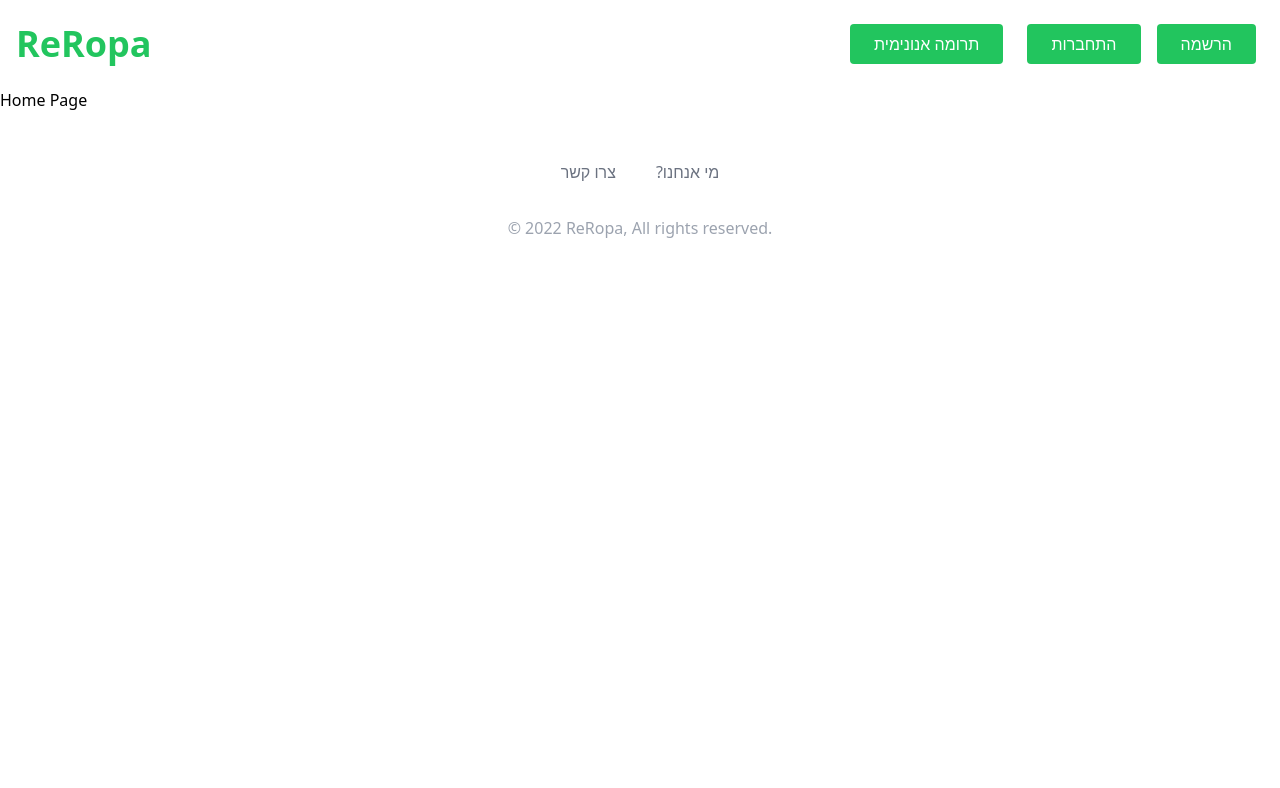
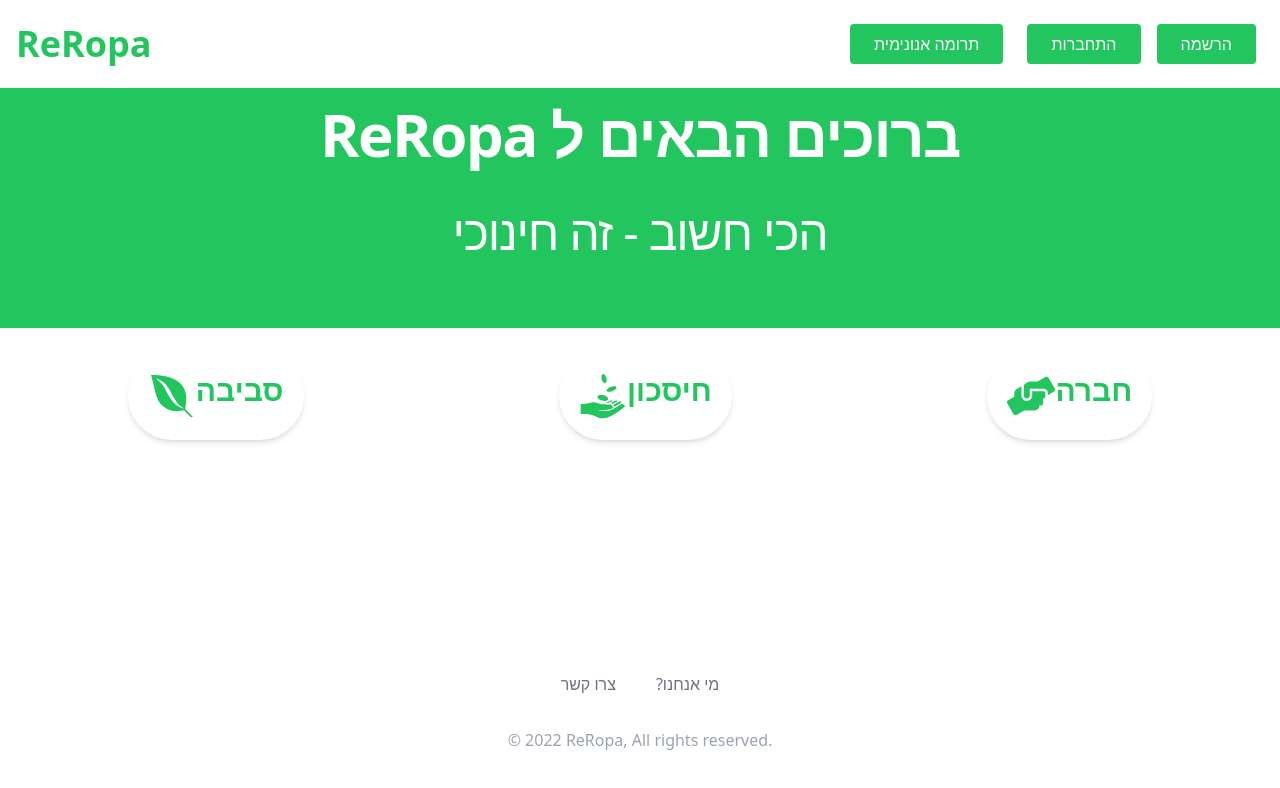
Before and after one commit to ReRopa2022/ReRopaClient, a React (Create React App) app: page / in a window 1280 px wide. Shown: the top 788 px of the page. Built offline with nearby package versions, Linux system fonts and the light colour scheme.

Commit message:
homeNfooter

```diff
--- a/package.json
+++ b/package.json
@@ -14,6 +14,7 @@
     "react": "^18.2.0",
     "react-dom": "^18.2.0",
     "react-hook-form": "^7.41.0",
+    "react-icons": "^4.7.1",
     "react-redux": "^8.0.5",
     "react-router-dom": "^6.4.3",
     "react-scripts": "^5.0.1",
--- a/src/components/Footer.js
+++ b/src/components/Footer.js
@@ -3,7 +3,7 @@
 
 const Footer = () => {
   return (
-    <section className="bg-white">
+    <section className="bg-white w-full bottom-0 fixed flex justify-center z-[100]">
       <div className="max-w-screen-xl px-4 py-12 mx-auto space-y-8 overflow-hidden sm:px-6 lg:px-8">
         <nav className="flex flex-wrap justify-center -mx-5 -my-2">
           <div className="px-5 py-2">
--- a/src/pages/Home.js
+++ b/src/pages/Home.js
@@ -1,7 +1,46 @@
 import React from "react";
+import { FaEnvira, FaHandsHelping } from "react-icons/fa";
+import { GiReceiveMoney } from "react-icons/gi";
 
 const Home = () => {
-  return <div>Home Page</div>;
+  return (
+    <>
+      <div className="text-center bg-green-500 h-60">
+        <div className="w-full flex justify-center">
+          <h1 className="mt-4 max-w-[36rem] xl:text-6xl lg:text-5xl font-bold tracking-tight text-white sm:text-3xl md:text-4xl xl:max-w-[43.5rem]">
+            ReRopa ברוכים הבאים ל
+          </h1>
+        </div>
+        <div className="w-full flex justify-center mt-7">
+          <h2 className="mt-4 xl:text-5xl lg:text-3xl font-light tracking-tight text-white sm:text-2xl md:text-2xl xl:max-w-[43.5rem]">
+            הכי חשוב - זה חינוכי
+          </h2>
+        </div>
+      </div>
+      <div className=" bg-white w-full mt-6">
+        <div className="flex justify-around">
+          <div>
+            <button className="flex justify-center rounded-full px-5 py-5 shadow-md">
+              <FaEnvira className="text-green-500 text-5xl " />
+              <h1 className="text-green-500 text-3xl font-bold">סביבה</h1>
+            </button>
+          </div>
+          <div>
+            <button className="flex justify-center rounded-full px-5 py-5 shadow-md">
+              <GiReceiveMoney className="text-green-500 text-5xl " />
+              <h1 className="text-green-500 text-3xl font-bold">חיסכון</h1>
+            </button>
+          </div>
+          <div>
+            <button className="flex justify-center rounded-full px-5 py-5 shadow-md">
+              <FaHandsHelping className="text-green-500 text-5xl " />
+              <h1 className="text-green-500 text-3xl font-bold">חברה</h1>
+            </button>
+          </div>
+        </div>
+      </div>
+    </>
+  );
 };
 
 export default Home;
```
Also changed, not shown: 1 other file (tests, documents, lock files or other folders).
